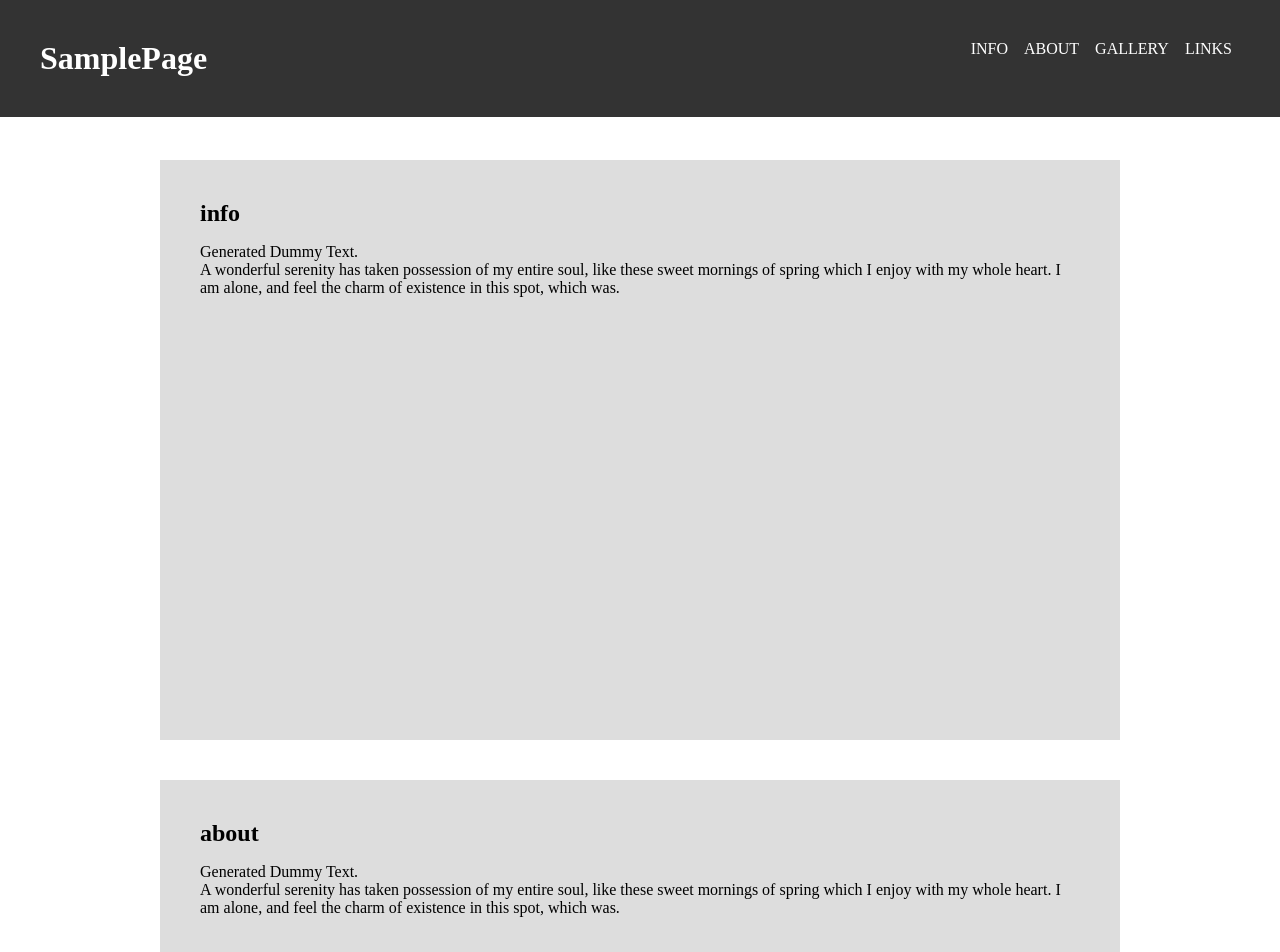
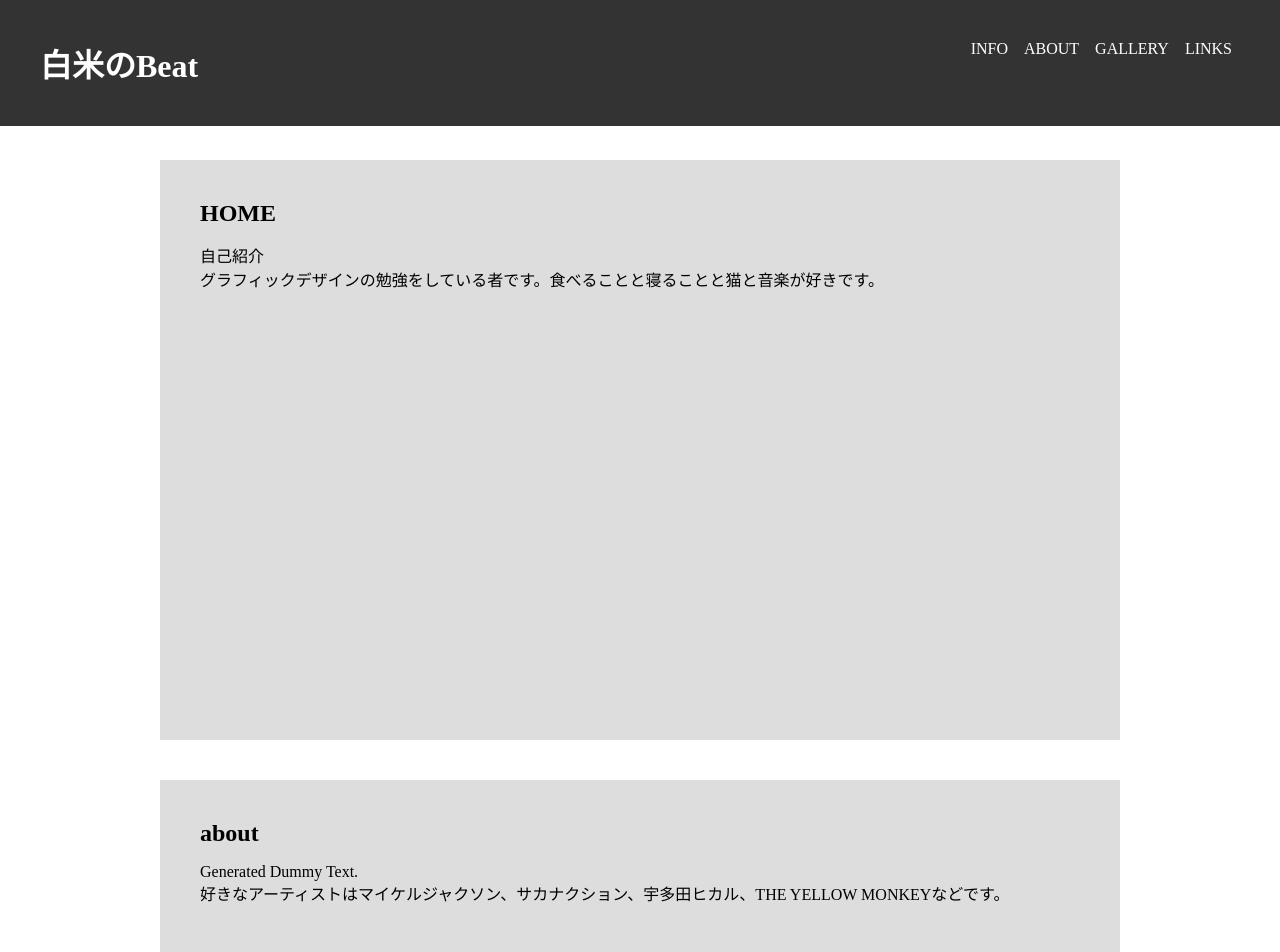
Before and after one commit to SuriringTaro/portfolio, a plain HTML site: page index.html in a window 1280 px wide. Shown: the top 952 px of the page. Drawn offline with nearby package versions, Linux system fonts and the light colour scheme.

Commit message:
Add files via upload

```diff
--- a/index.html
+++ b/index.html
@@ -12,7 +12,7 @@
 <body>
 
   <header>
-    <h1>SamplePage</h1>
+    <h1>白米のBeat</h1>
     <nav>
       <ul>
         <li><a href="#info">INFO</a></li>
@@ -26,13 +26,13 @@
   <div id="wrapper">
 
     <section id="info">
-      <h1>info</h1>
-      <p>Generated Dummy Text.<br>A wonderful serenity has taken possession of my entire soul, like these sweet mornings of spring which I enjoy with my whole heart. I am alone, and feel the charm of existence in this spot, which was.</p>
+      <h1>HOME</h1>
+      <p>自己紹介<br>グラフィックデザインの勉強をしている者です。食べることと寝ることと猫と音楽が好きです。</p>
     </section>
 
     <section id="about">
       <h1>about</h1>
-      <p>Generated Dummy Text.<br>A wonderful serenity has taken possession of my entire soul, like these sweet mornings of spring which I enjoy with my whole heart. I am alone, and feel the charm of existence in this spot, which was.</p>
+      <p>Generated Dummy Text.<br>好きなアーティストはマイケルジャクソン、サカナクション、宇多田ヒカル、THE YELLOW MONKEYなどです。</p>
     </section>
 
     <section id="gallery">
```
